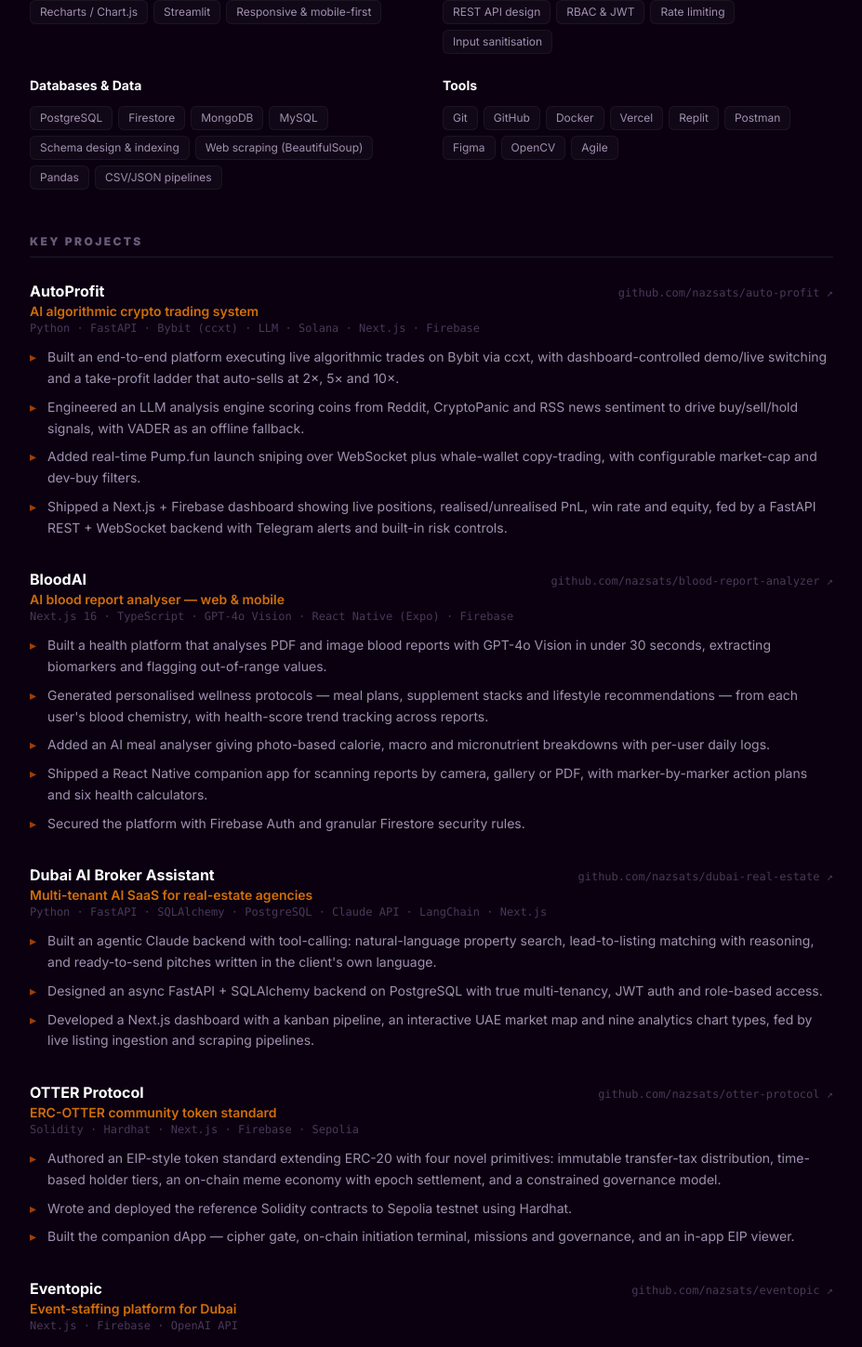
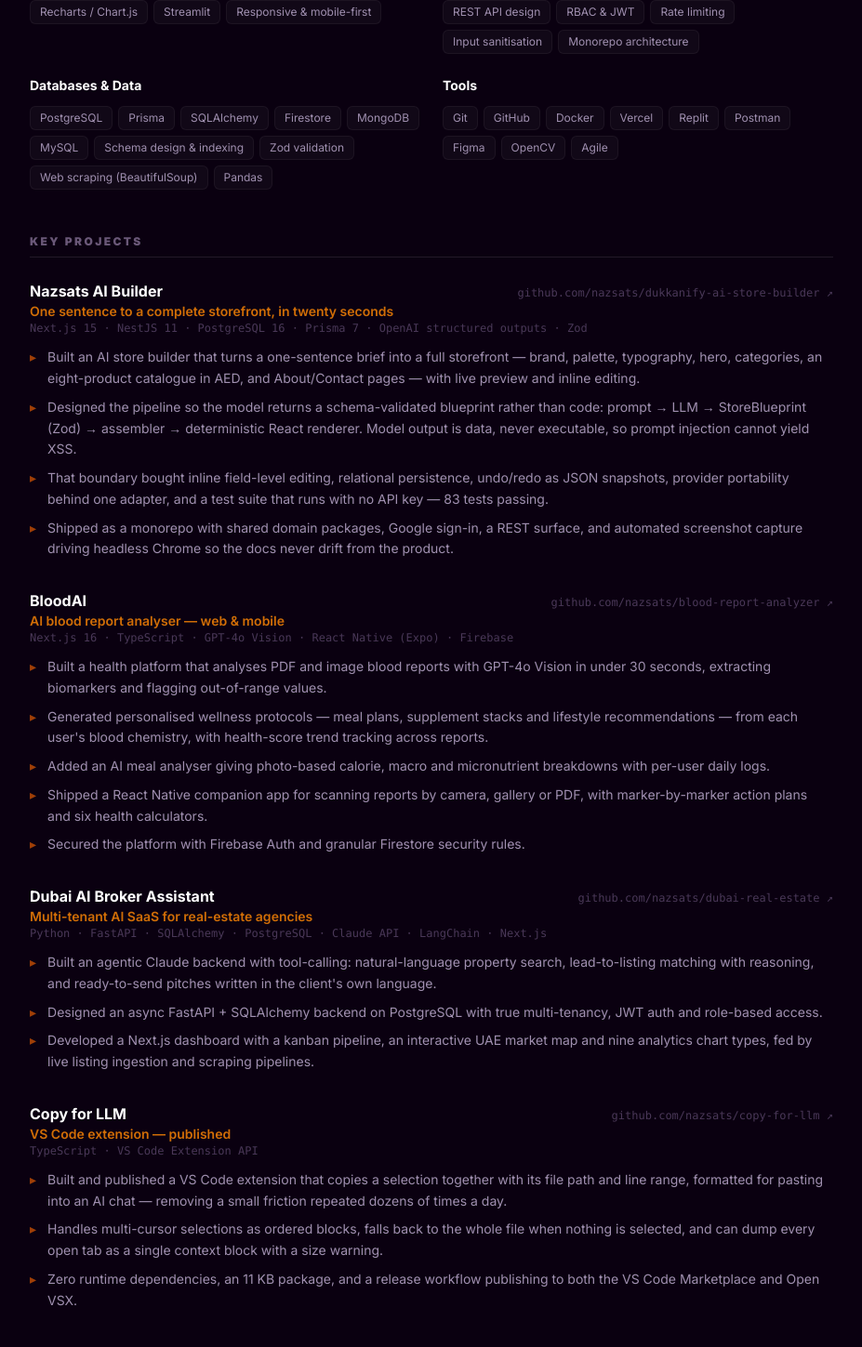
Before and after one commit to nazsats/nazsats-site, a Next.js app: page /resume in a window 1280 px wide. Shown: the part 1990-3439 px from the top of the page at 93% size, without its empty margins (176-1103 px from the left). Built offline with nearby package versions, Linux system fonts and the light colour scheme.

Commit message:
Add Nazsats AI Builder and Copy for LLM to resume; add store builder and AI session posts

```diff
--- a/app/resume/page.tsx
+++ b/app/resume/page.tsx
@@ -48,15 +48,16 @@
   {
     group: "Backend & APIs",
     items: [
-      "FastAPI (REST + WebSocket)", "Flask", "Node.js", "Express.js", "Firebase (Auth, Firestore, Admin SDK)",
-      "Supabase", "REST API design", "RBAC & JWT", "Rate limiting", "Input sanitisation",
+      "FastAPI (REST + WebSocket)", "NestJS", "Flask", "Node.js", "Express.js",
+      "Firebase (Auth, Firestore, Admin SDK)", "Supabase", "REST API design", "RBAC & JWT",
+      "Rate limiting", "Input sanitisation", "Monorepo architecture",
     ],
   },
   {
     group: "Databases & Data",
     items: [
-      "PostgreSQL", "Firestore", "MongoDB", "MySQL", "Schema design & indexing",
-      "Web scraping (BeautifulSoup)", "Pandas", "CSV/JSON pipelines",
+      "PostgreSQL", "Prisma", "SQLAlchemy", "Firestore", "MongoDB", "MySQL",
+      "Schema design & indexing", "Zod validation", "Web scraping (BeautifulSoup)", "Pandas",
     ],
   },
   {
@@ -133,15 +134,15 @@
 
 const projects = [
   {
-    name: "AutoProfit",
-    tagline: "AI algorithmic crypto trading system",
-    stack: "Python · FastAPI · Bybit (ccxt) · LLM · Solana · Next.js · Firebase",
-    url: "https://github.com/nazsats/auto-profit",
+    name: "Nazsats AI Builder",
+    tagline: "One sentence to a complete storefront, in twenty seconds",
+    stack: "Next.js 15 · NestJS 11 · PostgreSQL 16 · Prisma 7 · OpenAI structured outputs · Zod",
+    url: "https://github.com/nazsats/dukkanify-ai-store-builder",
     points: [
-      "Built an end-to-end platform executing live algorithmic trades on Bybit via ccxt, with dashboard-controlled demo/live switching and a take-profit ladder that auto-sells at 2×, 5× and 10×.",
-      "Engineered an LLM analysis engine scoring coins from Reddit, CryptoPanic and RSS news sentiment to drive buy/sell/hold signals, with VADER as an offline fallback.",
-      "Added real-time Pump.fun launch sniping over WebSocket plus whale-wallet copy-trading, with configurable market-cap and dev-buy filters.",
-      "Shipped a Next.js + Firebase dashboard showing live positions, realised/unrealised PnL, win rate and equity, fed by a FastAPI REST + WebSocket backend with Telegram alerts and built-in risk controls.",
+      "Built an AI store builder that turns a one-sentence brief into a full storefront — brand, palette, typography, hero, categories, an eight-product catalogue in AED, and About/Contact pages — with live preview and inline editing.",
+      "Designed the pipeline so the model returns a schema-validated blueprint rather than code: prompt → LLM → StoreBlueprint (Zod) → assembler → deterministic React renderer. Model output is data, never executable, so prompt injection cannot yield XSS.",
+      "That boundary bought inline field-level editing, relational persistence, undo/redo as JSON snapshots, provider portability behind one adapter, and a test suite that runs with no API key — 83 tests passing.",
+      "Shipped as a monorepo with shared domain packages, Google sign-in, a REST surface, and automated screenshot capture driving headless Chrome so the docs never drift from the product.",
     ],
   },
   {
@@ -169,25 +170,14 @@
     ],
   },
   {
-    name: "OTTER Protocol",
-    tagline: "ERC-OTTER community token standard",
-    stack: "Solidity · Hardhat · Next.js · Firebase · Sepolia",
-    url: "https://github.com/nazsats/otter-protocol",
+    name: "Copy for LLM",
+    tagline: "VS Code extension — published",
+    stack: "TypeScript · VS Code Extension API",
+    url: "https://github.com/nazsats/copy-for-llm",
     points: [
-      "Authored an EIP-style token standard extending ERC-20 with four novel primitives: immutable transfer-tax distribution, time-based holder tiers, an on-chain meme economy with epoch settlement, and a constrained governance model.",
-      "Wrote and deployed the reference Solidity contracts to Sepolia testnet using Hardhat.",
-      "Built the companion dApp — cipher gate, on-chain initiation terminal, missions and governance, and an in-app EIP viewer.",
-    ],
-  },
-  {
-    name: "Eventopic",
-    tagline: "Event-staffing platform for Dubai",
-    stack: "Next.js · Firebase · OpenAI API",
-    url: "https://github.com/nazsats/eventopic",
-    points: [
-      "Built a security-first staffing marketplace: job discovery, portfolio profiles and a real-time application-tracking dashboard.",
-      "Integrated a 24/7 AI career-assistant chatbot powered by the OpenAI API.",
-      "Hardened the stack with authenticated API routes via the Firebase Admin SDK, granular Firestore rules, rate limiting and input sanitisation.",
+      "Built and published a VS Code extension that copies a selection together with its file path and line range, formatted for pasting into an AI chat — removing a small friction repeated dozens of times a day.",
+      "Handles multi-cursor selections as ordered blocks, falls back to the whole file when nothing is selected, and can dump every open tab as a single context block with a size warning.",
+      "Zero runtime dependencies, an 11 KB package, and a release workflow publishing to both the VS Code Marketplace and Open VSX.",
     ],
   },
 ];
--- a/posts/one-sentence-to-a-storefront.md
+++ b/posts/one-sentence-to-a-storefront.md
@@ -1,6 +1,6 @@
 ---
-title: "One Sentence to a Storefront: Building an AI Store Builder in a Day"
-description: "I built an AI store builder that turns a sentence into a complete UAE storefront in twenty seconds. The interesting part isn't the speed — it's that the model never writes a single line of code."
+title: "Building Nazsats AI Builder: One Sentence to a Storefront"
+description: "Nazsats AI Builder turns a sentence into a complete UAE storefront in twenty seconds. The interesting part isn't the speed — it's that the model never writes a single line of code."
 date: "2026-08-08"
 author: "Nazsats"
 tags: ["AI", "Next.js", "NestJS", "Product", "OpenAI"]
@@ -11,7 +11,7 @@
 complete storefront: brand name, colour palette, typography, hero, four categories, eight
 products priced in AED, plus About and Contact pages. Preview it, edit any field inline, save it.
 
-That's the **Nazsats AI Store Builder**.
+That's **Nazsats AI Builder**.
 
 ![The landing page — the headline "Your store. Imagined by you. Built by AI." beside an interactive 3D commerce globe centred on the UAE](https://raw.githubusercontent.com/nazsats/dukkanify-ai-store-builder/main/docs/screenshots/landing-hero.webp)
 
```
